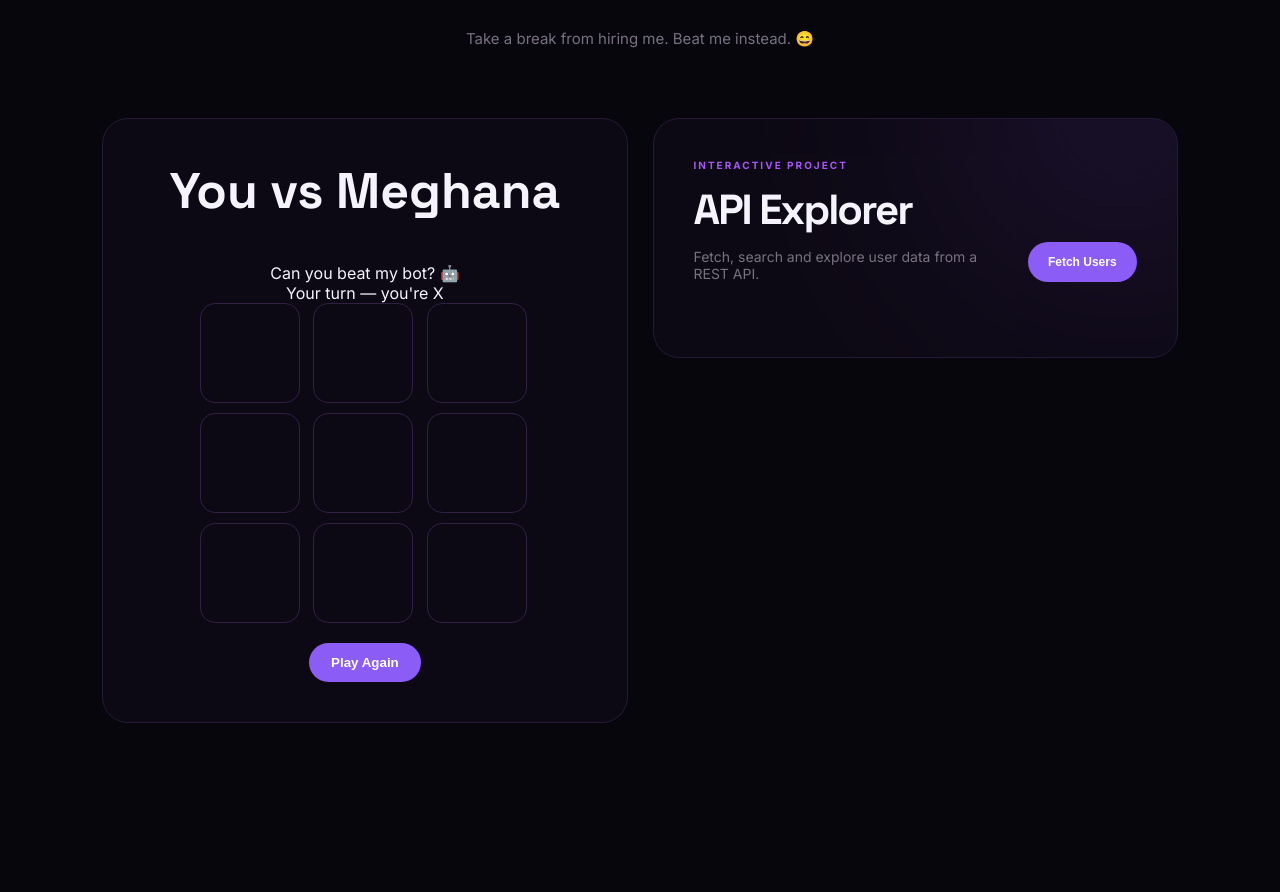
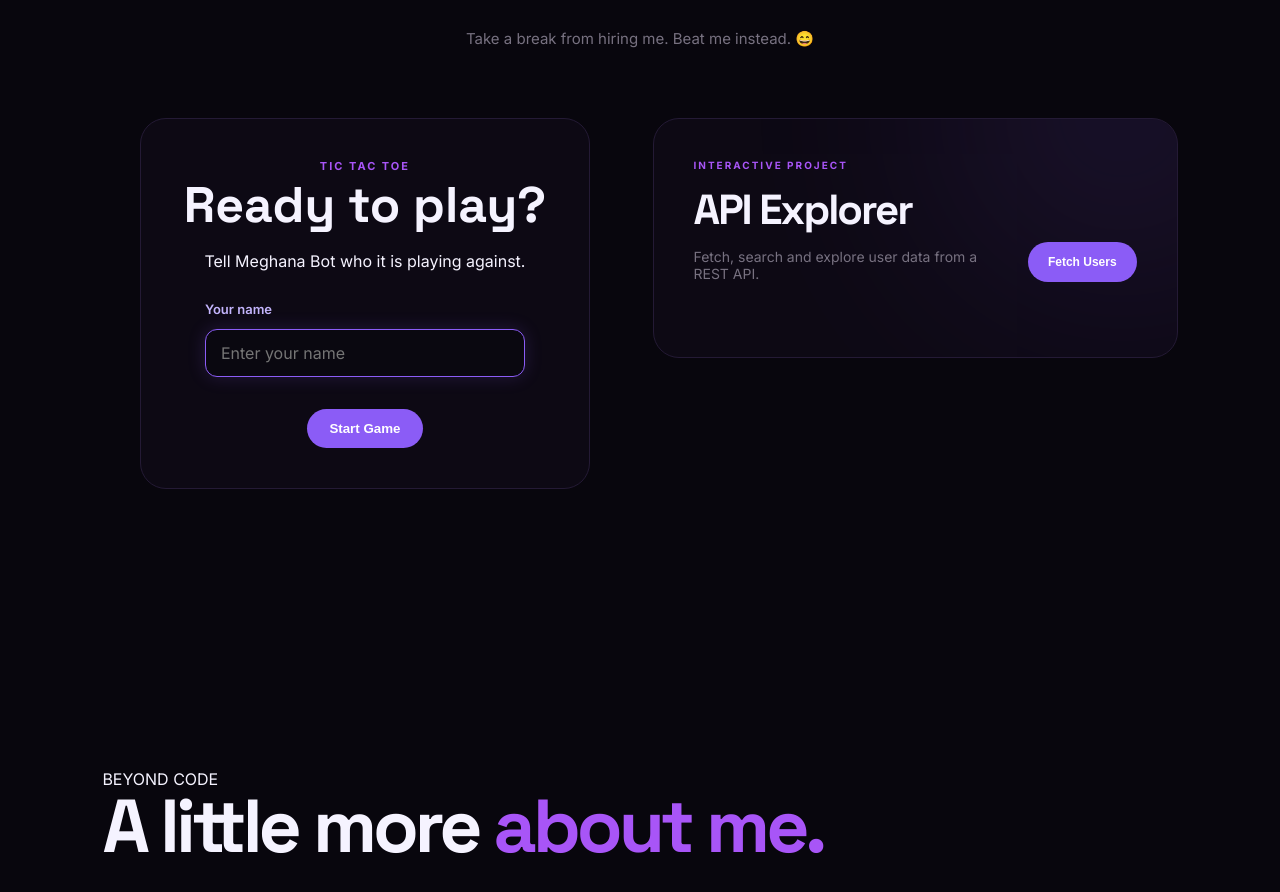
Before and after one commit to Meghanacodes/meghana-portfolio, a React (Vite) app: page / in a window 1280 px wide. Shown: the part 6197-7089 px from the top of the page. Built offline with nearby package versions, Linux system fonts and the light colour scheme.

Commit message:
1. updated in playgroung - enter player name 2. made it easy for user to win in tictactoe after  2nd time trying  in code

```diff
--- a/src/App.css
+++ b/src/App.css
@@ -2250,6 +2250,57 @@
   margin-bottom: 40px;
 }
 
+.game-welcome {
+  max-width: 450px;
+  margin: 0 auto;
+}
+
+.game-welcome-label {
+  color: #a855f7;
+  font-size: 11px;
+  font-weight: 700;
+  letter-spacing: 2px;
+}
+
+.game-welcome h1 {
+  margin-bottom: 14px !important;
+}
+
+.game-name-form {
+  display: grid;
+  gap: 12px;
+  margin: 30px auto 0;
+  max-width: 320px;
+  text-align: left;
+}
+
+.game-name-form label {
+  color: #c4b5fd;
+  font-size: 13px;
+  font-weight: 600;
+}
+
+.game-name-form input {
+  box-sizing: border-box;
+  width: 100%;
+  padding: 13px 15px;
+  border: 1px solid #302044;
+  border-radius: 12px;
+  outline: none;
+  background: #0a0810;
+  color: #f5f3ff;
+  font: inherit;
+}
+
+.game-name-form input:focus {
+  border-color: #8b5cf6;
+  box-shadow: 0 0 18px rgba(139, 92, 246, 0.18);
+}
+
+.game-name-form .reset-game {
+  justify-self: center;
+}
+
 .game-board {
   width: 330px;
   margin: 0 auto;
@@ -2323,16 +2374,23 @@
   box-shadow:
     0 8px 25px rgba(139, 92, 246, 0.3);
 }
+/* =========================================================
+   CONFETTI
+========================================================= */
+
 .confetti {
   position: fixed;
 
   inset: 0;
 
+  width: 100%;
+  height: 100%;
+
+  overflow: hidden;
+
   pointer-events: none;
 
-  z-index: 9999;
-
-  overflow: hidden;
+  z-index: 99999;
 }
 
 .confetti span {
@@ -2343,101 +2401,80 @@
   width: 8px;
   height: 14px;
 
+  border-radius: 2px;
+
   background: #a855f7;
 
-  animation: confetti-fall 2.5s linear forwards;
-}
-
-/* Different positions and colors */
+  animation: confetti-fall 2.8s linear forwards;
+}
+
+
+/* Different colors */
 
 .confetti span:nth-child(3n) {
+  background: #8b5cf6;
+}
+
+.confetti span:nth-child(4n) {
   background: #c4b5fd;
 }
 
-.confetti span:nth-child(4n) {
-  background: #8b5cf6;
-}
-
 .confetti span:nth-child(5n) {
+  background: #ec4899;
+}
+
+.confetti span:nth-child(7n) {
   background: #f5f3ff;
 }
 
-/* Different starting positions */
-
-.confetti span:nth-child(1) { left: 5%; animation-delay: 0s; }
-.confetti span:nth-child(2) { left: 10%; animation-delay: .2s; }
-.confetti span:nth-child(3) { left: 15%; animation-delay: .1s; }
-.confetti span:nth-child(4) { left: 20%; animation-delay: .4s; }
-.confetti span:nth-child(5) { left: 25%; animation-delay: .15s; }
-.confetti span:nth-child(6) { left: 30%; animation-delay: .3s; }
-.confetti span:nth-child(7) { left: 35%; animation-delay: .05s; }
-.confetti span:nth-child(8) { left: 40%; animation-delay: .25s; }
-.confetti span:nth-child(9) { left: 45%; animation-delay: .1s; }
-.confetti span:nth-child(10) { left: 50%; animation-delay: .35s; }
-.confetti span:nth-child(11) { left: 55%; animation-delay: .15s; }
-.confetti span:nth-child(12) { left: 60%; animation-delay: .3s; }
-.confetti span:nth-child(13) { left: 65%; animation-delay: .05s; }
-.confetti span:nth-child(14) { left: 70%; animation-delay: .25s; }
-.confetti span:nth-child(15) { left: 75%; animation-delay: .1s; }
-.confetti span:nth-child(16) { left: 80%; animation-delay: .4s; }
-.confetti span:nth-child(17) { left: 85%; animation-delay: .2s; }
-.confetti span:nth-child(18) { left: 90%; animation-delay: .35s; }
-.confetti span:nth-child(19) { left: 95%; animation-delay: .1s; }
-
-.confetti span:nth-child(20) {
-  left: 12%;
-  animation-delay: .45s;
-}
-
-.confetti span:nth-child(21) {
-  left: 28%;
-  animation-delay: .35s;
-}
-
-.confetti span:nth-child(22) {
-  left: 42%;
-  animation-delay: .5s;
-}
-
-.confetti span:nth-child(23) {
-  left: 58%;
-  animation-delay: .25s;
-}
-
-.confetti span:nth-child(24) {
-  left: 72%;
-  animation-delay: .45s;
-}
-
-.confetti span:nth-child(25) {
-  left: 88%;
-  animation-delay: .3s;
-}
-
-.confetti span:nth-child(26) {
-  left: 18%;
-  animation-delay: .55s;
-}
-
-.confetti span:nth-child(27) {
-  left: 38%;
-  animation-delay: .4s;
-}
-
-.confetti span:nth-child(28) {
-  left: 68%;
-  animation-delay: .55s;
-}
-
-.confetti span:nth-child(29) {
-  left: 82%;
-  animation-delay: .5s;
-}
-
-.confetti span:nth-child(30) {
-  left: 52%;
-  animation-delay: .6s;
-}
+
+/* Different positions */
+
+.confetti span:nth-child(1) { left: 3%; animation-delay: 0s; }
+.confetti span:nth-child(2) { left: 7%; animation-delay: .15s; }
+.confetti span:nth-child(3) { left: 11%; animation-delay: .3s; }
+.confetti span:nth-child(4) { left: 15%; animation-delay: .05s; }
+.confetti span:nth-child(5) { left: 19%; animation-delay: .2s; }
+.confetti span:nth-child(6) { left: 23%; animation-delay: .4s; }
+.confetti span:nth-child(7) { left: 27%; animation-delay: .1s; }
+.confetti span:nth-child(8) { left: 31%; animation-delay: .35s; }
+.confetti span:nth-child(9) { left: 35%; animation-delay: .15s; }
+.confetti span:nth-child(10) { left: 39%; animation-delay: .45s; }
+
+.confetti span:nth-child(11) { left: 43%; animation-delay: .2s; }
+.confetti span:nth-child(12) { left: 47%; animation-delay: .05s; }
+.confetti span:nth-child(13) { left: 51%; animation-delay: .3s; }
+.confetti span:nth-child(14) { left: 55%; animation-delay: .1s; }
+.confetti span:nth-child(15) { left: 59%; animation-delay: .4s; }
+.confetti span:nth-child(16) { left: 63%; animation-delay: .2s; }
+.confetti span:nth-child(17) { left: 67%; animation-delay: .5s; }
+.confetti span:nth-child(18) { left: 71%; animation-delay: .15s; }
+.confetti span:nth-child(19) { left: 75%; animation-delay: .35s; }
+.confetti span:nth-child(20) { left: 79%; animation-delay: .05s; }
+
+.confetti span:nth-child(21) { left: 83%; animation-delay: .25s; }
+.confetti span:nth-child(22) { left: 87%; animation-delay: .45s; }
+.confetti span:nth-child(23) { left: 91%; animation-delay: .1s; }
+.confetti span:nth-child(24) { left: 95%; animation-delay: .3s; }
+
+.confetti span:nth-child(25) { left: 8%; animation-delay: .5s; }
+.confetti span:nth-child(26) { left: 18%; animation-delay: .35s; }
+.confetti span:nth-child(27) { left: 28%; animation-delay: .55s; }
+.confetti span:nth-child(28) { left: 38%; animation-delay: .4s; }
+.confetti span:nth-child(29) { left: 48%; animation-delay: .6s; }
+.confetti span:nth-child(30) { left: 58%; animation-delay: .45s; }
+
+.confetti span:nth-child(31) { left: 68%; animation-delay: .55s; }
+.confetti span:nth-child(32) { left: 78%; animation-delay: .35s; }
+.confetti span:nth-child(33) { left: 88%; animation-delay: .6s; }
+.confetti span:nth-child(34) { left: 98%; animation-delay: .4s; }
+
+.confetti span:nth-child(35) { left: 13%; animation-delay: .7s; }
+.confetti span:nth-child(36) { left: 33%; animation-delay: .65s; }
+.confetti span:nth-child(37) { left: 53%; animation-delay: .75s; }
+.confetti span:nth-child(38) { left: 73%; animation-delay: .6s; }
+.confetti span:nth-child(39) { left: 93%; animation-delay: .7s; }
+.confetti span:nth-child(40) { left: 43%; animation-delay: .8s; }
 
 
 @keyframes confetti-fall {
@@ -2452,7 +2489,7 @@
 
   100% {
     transform:
-      translateY(100vh)
+      translateY(110vh)
       rotate(720deg);
 
     opacity: 0;
--- a/src/components/TicTacToe.jsx
+++ b/src/components/TicTacToe.jsx
@@ -11,6 +11,9 @@ function TicTacToe() {
   const [currentPlayer, setPlayer] = useState("X");
   const [winner, setWinner] = useState(null);
   const [computerThinking, setComputerThinking] = useState(false);
+  const [nameInput, setNameInput] = useState("");
+  const [playerName, setPlayerName] = useState("");
+  const [gameNumber, setGameNumber] = useState(1);
 
 
   const winningCommbination = [
@@ -72,6 +75,12 @@ function TicTacToe() {
       return;
     }
 
+    // Make every alternate game forgiving without exposing difficulty in the UI.
+    if (gameNumber % 2 === 0) {
+      return availableMoves[
+        Math.floor(Math.random() * availableMoves.length)
+      ];
+    }
 
     // 1. Try to win
     for (const move of availableMoves) {
@@ -235,13 +244,58 @@ function TicTacToe() {
     setWinner(null);
 
     setComputerThinking(false);
+
+    setGameNumber((currentGame) => currentGame + 1);
   };
+
+  const startGame = (event) => {
+    event.preventDefault();
+
+    const trimmedName = nameInput.trim();
+
+    if (trimmedName) {
+      setPlayerName(trimmedName);
+    }
+  };
+
+  if (!playerName) {
+    return (
+      <section id="tictactoe" className="game-welcome">
+        <p className="game-welcome-label">TIC TAC TOE</p>
+        <h1>Ready to play?</h1>
+        <p className="game-subtitle">Tell Meghana Bot who it is playing against.</p>
+
+        <form className="game-name-form" onSubmit={startGame}>
+          <label htmlFor="player-name">Your name</label>
+          <input
+            id="player-name"
+            type="text"
+            value={nameInput}
+            onChange={(event) => setNameInput(event.target.value)}
+            placeholder="Enter your name"
+            maxLength={30}
+            autoFocus
+            required
+          />
+          <button type="submit" className="reset-game">Start Game</button>
+        </form>
+      </section>
+    );
+  }
 
 
   return (
+     <>
+    {winner && winner !== "Draw" && (
+      <div className="confetti">
+        {Array.from({ length: 40 }).map((_, index) => (
+          <span key={index}></span>
+        ))}
+      </div>
+    )}
     <section id="tictactoe">
 
-      <h1>You vs Meghana </h1>
+      <h1>{playerName} vs Meghana</h1>
 
       <p className="game-subtitle">
         Can you beat my bot? 🤖
@@ -306,6 +360,7 @@ function TicTacToe() {
       </button>
 
     </section>
+    </>
   );
 }
 
```
